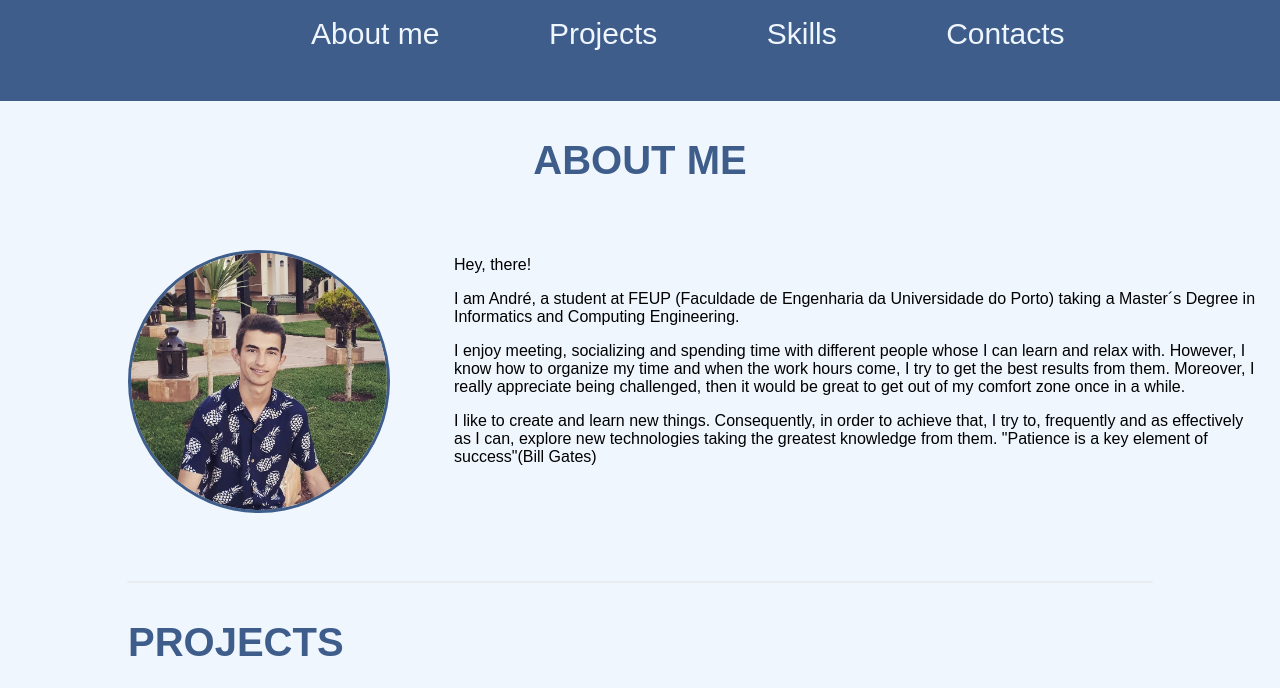
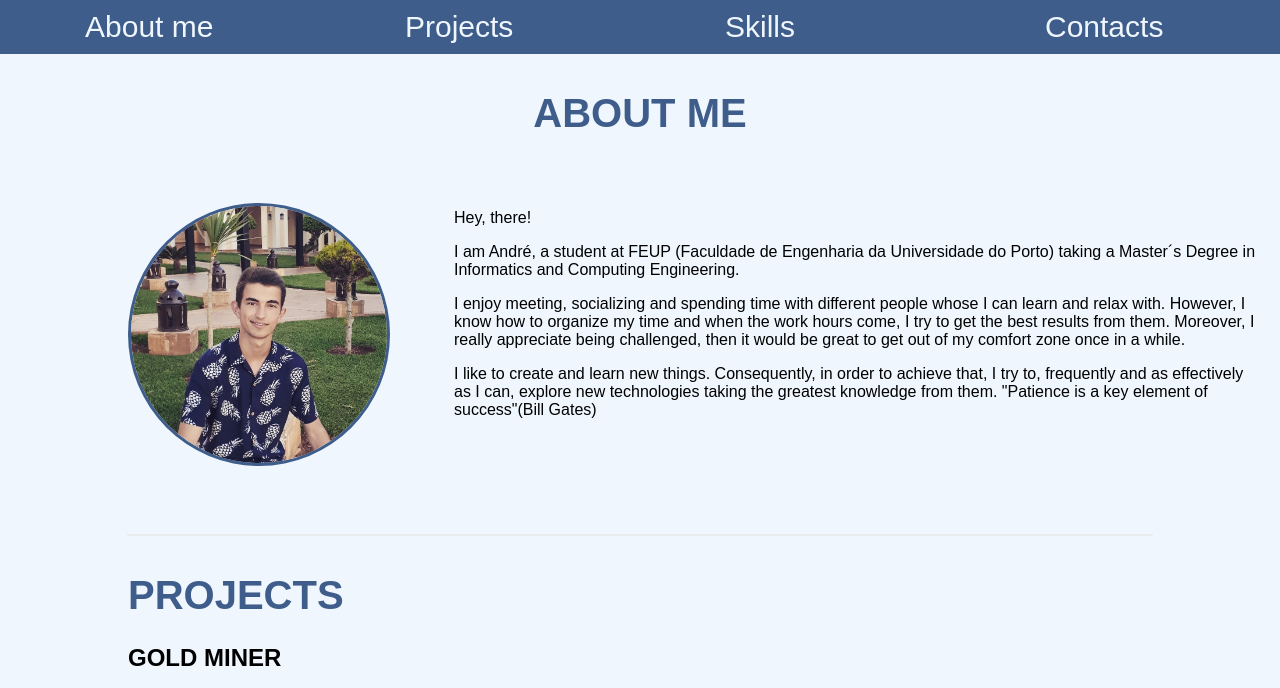
Before and after one commit to Andrepereira2001/my_website, a plain HTML site: page index.html in a window 1280 px wide. Shown: the top 688 px of the page. Drawn offline with Linux system fonts and the light colour scheme; a web font is replaced by a local one.

Commit message:
added flex box to nav bar and fixed about text

```diff
--- a/index.html
+++ b/index.html
@@ -8,12 +8,11 @@
     </head>
 
     <nav>
-        <ul>
-            <li><a href="#about_me">About me</a></li>
-            <li><a href="#projects">Projects</a></li>
-            <li><a href="#skills">Skills</a></li>
-            <li><a href="#contacts">Contacts</a></li>
-        </ul>
+        <a href="#about_me">About me</a>
+        <!--<a href="#education">Education</a>-->
+        <a href="#projects">Projects</a>
+        <a href="#skills">Skills</a>
+        <a href="#contacts">Contacts</a>
     </nav>
 
     <body>
--- a/style.css
+++ b/style.css
@@ -9,22 +9,18 @@ body {
 }
 
 nav{
-    position: relative;
+    display: flex;
+    flex-wrap: wrap;
+    justify-content: space-around;
+    align-content: space-around;
     background-color: rgb(62, 93, 139);
-    width: 100%;
-    height: 100px;
-    border-top: 1px solid  rgb(62, 93, 139);
-    margin: 0 auto;
 }
 
-nav li {
-    display: inline-block;
+nav a{
     font-size: 30px;
-    font-weight: 250;
-    position: relative;
-    left: 15%;
-    margin-left: 65px;
+    min-width: 150px;
 }
+
 nav a:link,nav a:visited{
     text-decoration: none;
     color: rgb(239, 246, 253);
```
